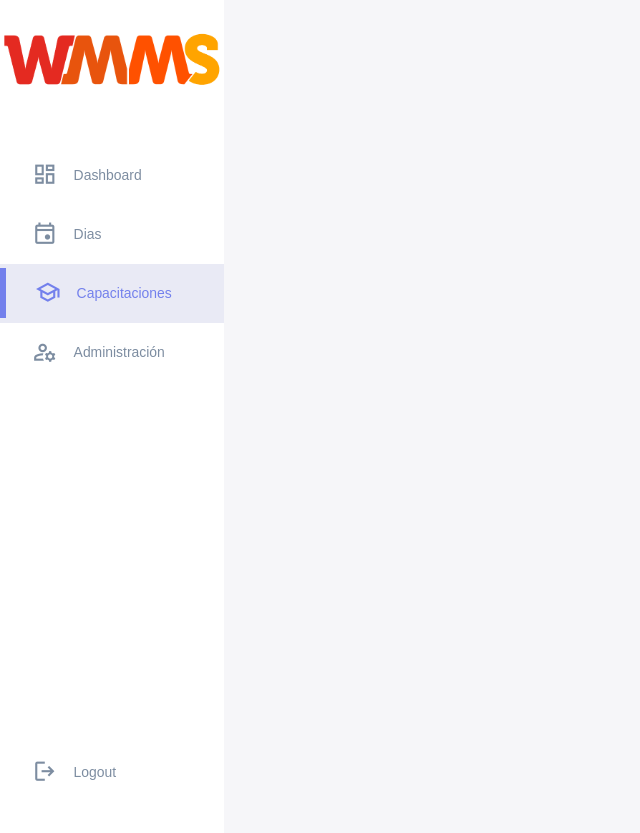
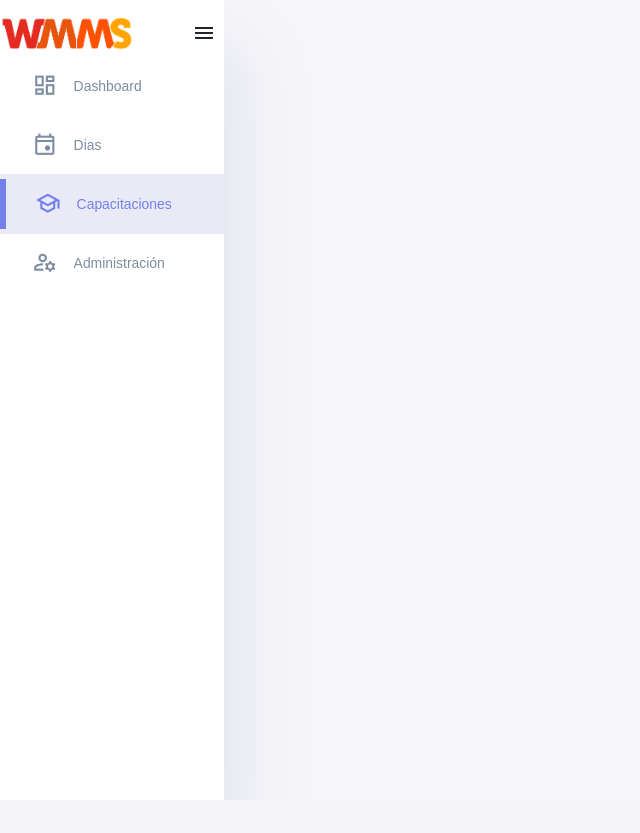
Before and after one commit to uri21199/intranet2.0, a Flask app: page / in a window 1280 px wide. Shown: the whole page, without its empty margins (0-640 px from the left). After the commit the page ends 794 px from the top, so only its background shows below. Run offline with Flask 3, Linux system fonts and the light colour scheme.

Commit message:
sidebar abre/cierra

```diff
--- a/static/css/main.css
+++ b/static/css/main.css
@@ -1,84 +1,49 @@
-.containerSidebar {
-  display: grid;
-  width: 96%;
-  margin: 0;
-  gap: 1.8rem;
-  grid-template-columns: 14rem auto 23rem;
-}
-.containerSidebar a {
-  color: #363949;
-}
-.containerSidebar img {
-  display: block;
-  width: 100%;
-}
-.containerSidebar .profile-photo {
-  width: 2.8rem;
-  height: 2.8rem;
-  border-radius: 50%;
-  overflow: hidden;
-}
-.containerSidebar .text-muted {
-  color: #7d8da1;
-}
-.containerSidebar p {
-  color: #677483;
-}
-.containerSidebar b {
-  color: #363949;
-}
-.containerSidebar .primary {
-  color: #7380ec;
-}
-.containerSidebar .danger {
-  color: #ff7782;
-}
-.containerSidebar .success {
-  color: #41f1b6;
-}
-.containerSidebar .warning {
-  color: #ffbb55;
-}
-.containerSidebar h1 {
-  font-weight: 800;
-  font-size: 1.8rem;
-}
-.containerSidebar h2 {
-  font-size: 1.4rem;
-}
-.containerSidebar h3 {
-  font-size: 0.87rem;
-}
-.containerSidebar h4 {
-  font-size: 0.8rem;
-}
-.containerSidebar h5 {
-  font-size: 0.77rem;
-}
-.containerSidebar small {
-  font-size: 0.75rem;
-}
-
 aside {
   height: 100vh;
   background-color: #fff;
+  box-shadow: 1rem 3rem 4rem rgba(132, 139, 200, 0.18);
+}
+
+aside.collapsed {
+  width: 5rem;
+  transform: translateX(0);
+}
+
+aside.collapsed h3 {
+  display: none;
+  opacity: 0;
 }
 
 aside .top {
-  background-color: white;
   display: flex;
   align-items: center;
   justify-content: space-between;
-  margin-top: 1.4rem;
+  margin-top: 0.7rem;
 }
 
 aside .logo {
   display: flex;
-  gap: 0.8rem;
+  gap: 0.8srem;
+}
+
+aside .logo img {
+  width: 70%;
+}
+
+aside.collapsed .logo {
+  display: none;
 }
 
 aside .close {
-  display: none;
+  display: block;
+  margin-right: 0.5rem;
+  margin-top: 0.3rem;
+  cursor: pointer;
+}
+
+aside.collapsed .close {
+  margin-left: auto;
+  margin-right: auto;
 }
 
 aside .sidebar {
@@ -87,7 +52,6 @@ aside .sidebar {
   flex-direction: column;
   height: 86vh;
   position: relative;
-  top: 3rem;
 }
 
 aside h3 {
@@ -105,6 +69,7 @@ aside .sidebar a {
   height: 3.7rem;
   transition: all 300ms ease;
   text-decoration: none;
+  width: 100%;
 }
 
 aside .sidebar a span {
@@ -112,12 +77,11 @@ aside .sidebar a span {
   transition: all 300ms ease;
 }
 
-aside .sidebar a:last-child {
-  position: absolute;
-  bottom: 2rem;
-  width: 100%;
-}
-
+/* aside .sidebar a:last-child{
+    position: absolute;
+    bottom: 0;
+    width: 100%;
+} */
 aside .sidebar a.active {
   background: rgba(132, 139, 200, 0.18);
   color: #7380ec;
@@ -144,6 +108,10 @@ aside .sidebar a:hover span {
   margin-left: 1rem;
 }
 
+aside.collapsed .sidebar a:hover span {
+  margin-left: 0.3rem;
+}
+
 aside .sidebar .message-count {
   background: #ff7782;
   color: #fff;
@@ -152,6 +120,127 @@ aside .sidebar .message-count {
   border-radius: 0.4rem;
 }
 
+@media screen and (max-width: 1200px) {
+  aside .logo h2 {
+    display: none;
+  }
+  aside .sidebar h3 {
+    display: none;
+  }
+  aside .sidebar a {
+    width: 5.6rem;
+  }
+  aside .sidebar a:last-child {
+    position: relative;
+    margin-top: 1.8rem;
+  }
+}
+@media screen and (max-width: 768px) {
+  aside {
+    position: fixed;
+    left: 0;
+    background: #fff;
+    width: 18rem;
+    z-index: 3;
+    box-shadow: 1rem 3rem 4rem rgba(132, 139, 200, 0.18);
+    height: 100vh;
+    padding: 1.8rem;
+    display: none;
+  }
+  aside .logo {
+    margin-left: 1rem;
+  }
+  aside .logo h2 {
+    display: inline;
+  }
+  aside .sidebar h3 {
+    display: inline;
+  }
+  aside .sidebar a {
+    width: 100%;
+    height: 3.4rem;
+  }
+  aside .sidebar a:last-child {
+    position: absolute;
+    bottom: 5rem;
+  }
+  aside .close {
+    display: inline-block;
+    cursor: pointer;
+  }
+}
+.containerOwn {
+  display: grid;
+  width: 96%;
+  margin: 0;
+  gap: 1.8rem;
+  grid-template-columns: 14rem auto 23rem;
+}
+.containerOwn a {
+  color: #363949;
+}
+.containerOwn img {
+  display: block;
+  width: 100%;
+}
+.containerOwn .profile-photo {
+  width: 2.8rem;
+  height: 2.8rem;
+  border-radius: 50%;
+  overflow: hidden;
+}
+.containerOwn .text-muted {
+  color: #7d8da1;
+}
+.containerOwn p {
+  color: #677483;
+}
+.containerOwn b {
+  color: #363949;
+}
+.containerOwn .primary {
+  color: #7380ec;
+}
+.containerOwn .danger {
+  color: #ff7782;
+}
+.containerOwn .success {
+  color: #41f1b6;
+}
+.containerOwn .warning {
+  color: #ffbb55;
+}
+.containerOwn h1 {
+  font-weight: 800;
+  font-size: 1.8rem;
+}
+.containerOwn h2 {
+  font-size: 1.4rem;
+}
+.containerOwn h3 {
+  font-size: 0.87rem;
+}
+.containerOwn h4 {
+  font-size: 0.8rem;
+}
+.containerOwn h5 {
+  font-size: 0.77rem;
+}
+.containerOwn small {
+  font-size: 0.75rem;
+}
+
+@media screen and (max-width: 1200px) {
+  .containerOwn {
+    width: 94%;
+    grid-template-columns: 7rem auto 23rem;
+  }
+}
+@media screen and (max-width: 768px) {
+  .containerOwn {
+    width: 100%;
+  }
+}
 * {
   margin: 0;
   padding: 0;
--- a/static/js/navigation.js
+++ b/static/js/navigation.js
@@ -0,0 +1,17 @@
+document.addEventListener("DOMContentLoaded", function() {
+    const toggleBtn = document.getElementById("close-btn");
+    const sidebar = document.querySelector(".aside-sidebar");
+
+    toggleBtn.addEventListener("click", function() {
+        sidebar.classList.toggle("collapsed");
+
+        // Agregar una transición suave al cerrar
+        if (sidebar.classList.contains("collapsed")) {
+            sidebar.style.overflow = "hidden"; // Evita que se vea el texto al colapsar
+        } else {
+            setTimeout(() => {
+                sidebar.style.overflow = "visible";
+            }, 300); // Espera el tiempo de la transición
+        }
+    });
+});
--- /dev/null
+++ b/static/sass/components/_containerOwn.scss
@@ -0,0 +1,93 @@
+@use '../base/variables';
+
+.containerOwn{
+
+    display: grid;
+    width: 96%;
+    margin: 0;
+    gap: 1.8rem;
+    grid-template-columns: 14rem auto 23rem;
+
+    a{
+        color: variables.$color-dark;
+    }
+
+    img{
+        display: block;
+        width: 100%;
+    }
+
+    .profile-photo{
+        width: 2.8rem;
+        height: 2.8rem;
+        border-radius: 50%;
+        overflow: hidden;
+    }
+
+    .text-muted{
+        color: variables.$color-info-dark;
+    }
+
+    p{
+        color: variables.$color-dark-variant;
+    }
+
+    b{
+        color: variables.$color-dark;
+    }
+
+    .primary{
+        color: variables.$color-primary;
+    }
+
+    .danger{
+        color: variables.$color-danger;
+    }
+
+    .success{
+        color: variables.$color-success;
+    }
+
+    .warning{
+        color: variables.$color-warning;
+    }
+
+    h1{
+        font-weight: 800;
+        font-size: 1.8rem;
+    }
+
+    h2{
+        font-size: 1.4rem;
+    }
+
+    h3{
+        font-size: 0.87rem;
+    }
+
+    h4{
+        font-size: 0.8rem;
+    }
+
+    h5{
+        font-size: 0.77rem;
+    }
+
+    small{
+        font-size: 0.75rem;
+    }
+
+}
+
+@media screen and (max-width: 1200px){
+    .containerOwn{
+        width: 94%;
+        grid-template-columns: 7rem auto 23rem;
+    }
+}
+
+@media screen and (max-width: 768px){
+    .containerOwn{
+        width: 100%;
+    }
+}
--- a/static/sass/components/_sidebar.scss
+++ b/static/sass/components/_sidebar.scss
@@ -1,104 +1,50 @@
 @use '../base/variables';
-
-.containerSidebar{
-
-    display: grid;
-    width: 96%;
-    margin: 0;
-    gap: 1.8rem;
-    grid-template-columns: 14rem auto 23rem;
-
-    a{
-        color: variables.$color-dark;
-    }
-
-    img{
-        display: block;
-        width: 100%;
-    }
-
-    .profile-photo{
-        width: 2.8rem;
-        height: 2.8rem;
-        border-radius: 50%;
-        overflow: hidden;
-    }
-
-    .text-muted{
-        color: variables.$color-info-dark;
-    }
-
-    p{
-        color: variables.$color-dark-variant;
-    }
-
-    b{
-        color: variables.$color-dark;
-    }
-
-    .primary{
-        color: variables.$color-primary;
-    }
-
-    .danger{
-        color: variables.$color-danger;
-    }
-
-    .success{
-        color: variables.$color-success;
-    }
-
-    .warning{
-        color: variables.$color-warning;
-    }
-
-    h1{
-        font-weight: 800;
-        font-size: 1.8rem;
-    }
-
-    h2{
-        font-size: 1.4rem;
-    }
-
-    h3{
-        font-size: 0.87rem;
-    }
-
-    h4{
-        font-size: 0.8rem;
-    }
-
-    h5{
-        font-size: 0.77rem;
-    }
-
-    small{
-        font-size: 0.75rem;
-    }
-
-}
 
 aside {
     height: 100vh;
-    background-color: variables.$color-white;;
+    background-color: variables.$color-white;
+    box-shadow: 1rem 3rem 4rem variables.$color-light;
+}
+
+aside.collapsed{
+    width: 5rem;
+    transform: translateX(0);
+}
+
+aside.collapsed h3{
+    display: none;
+    opacity: 0;
 }
 
 aside .top {
-    background-color: white;
     display: flex;
     align-items: center;
     justify-content: space-between;
-    margin-top: 1.4rem;
+    margin-top: 0.7rem;
 }
 
 aside .logo{
     display: flex;
-    gap: 0.8rem;
+    gap: 0.8srem;
+}
+
+aside .logo img{
+    width: 70%;
+}
+
+aside.collapsed .logo{
+    display: none;
 }
 
 aside .close{
-    display: none;
+    display: block;
+    margin-right: .5rem;
+    margin-top: .3rem;
+    cursor: pointer;
+}
+
+aside.collapsed .close{
+    margin-left: auto; margin-right: auto;
 }
 
 aside .sidebar{
@@ -107,7 +53,6 @@ aside .sidebar{
     flex-direction: column;
     height: 86vh;
     position: relative;
-    top: 3rem;
 }
 
 aside h3{
@@ -125,6 +70,7 @@ aside .sidebar a{
     height: 3.7rem;
     transition: all 300ms ease;
     text-decoration: none;
+    width: 100%;
 }
 
 aside .sidebar a span{
@@ -132,11 +78,11 @@ aside .sidebar a span{
     transition: all 300ms ease;
 }
 
-aside .sidebar a:last-child{
+/* aside .sidebar a:last-child{
     position: absolute;
-    bottom: 2rem;
+    bottom: 0;
     width: 100%;
-}
+} */
 
 aside .sidebar a.active{
     background: variables.$color-light;
--- a/static/sass/main.scss
+++ b/static/sass/main.scss
@@ -1,6 +1,6 @@
 @use './base/variables';
 @use './components/sidebar';
-
+@use './components/containerOwn';
 
 *{
     margin: 0;
--- a/templates/components/sidebar.html
+++ b/templates/components/sidebar.html
@@ -1,10 +1,10 @@
-<aside>
+<aside class="aside-sidebar expanded">
     <div class="top">
         <div class="logo">
             <img src="{{ url_for('static', filename='images/wmms.png') }}" alt="">
         </div>
         <div class="close" id="close-btn">
-            <span class="material-symbols-outlined">close</span>
+            <span class="material-symbols-outlined">menu</span>
         </div>
     </div>
 
@@ -25,10 +25,10 @@
             <span class="material-symbols-outlined">manage_accounts</span>
             <h3>Administración</h3>
         </a>
-        <a href="#">
+<!--         <a href="#">
             <span class="material-symbols-outlined">logout</span>
             <h3>Logout</h3>
-        </a>
+        </a> -->
 
     </div>
 </aside>
--- a/templates/layouts/base.html
+++ b/templates/layouts/base.html
@@ -16,11 +16,11 @@
 
     <!-- Incluir Sidebar -->
 
-    <div class="containerSidebar">
+    <div class="containerOwn">
         {% include 'components/sidebar.html' %}
-        {% block content %}{% endblock %}
+        {% block content %}
+        {% endblock %}
     </div>
-
-    <script></script>
+    <script src="{{ url_for('static', filename='js/navigation.js') }}"></script>
 </body>
 </html>
```
Also changed, not shown: other parts of static/sass/components/_sidebar.scss (+67 -0 lines), 1 other file.
